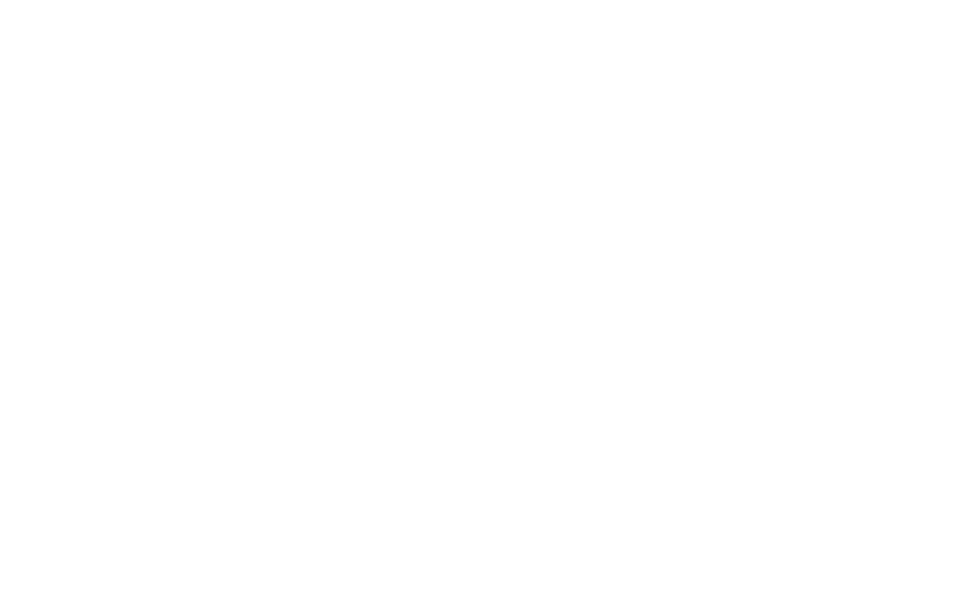
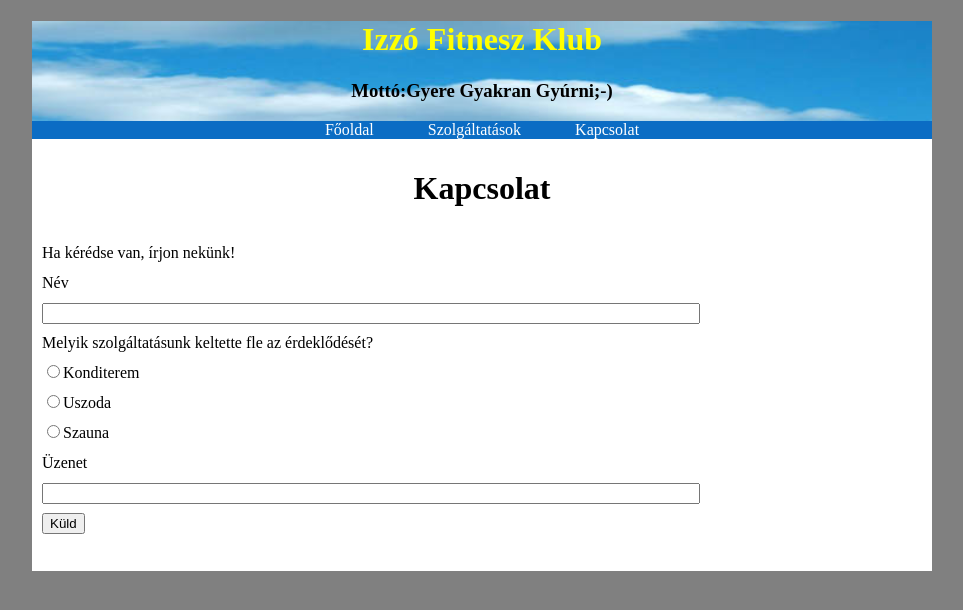
Before and after one commit to sz-levi/FITNESZ, a plain HTML site: page kapcsolat.html in a window 1280 px wide. Shown: the whole page, without its empty margins (158-1121 px from the left). Drawn offline with Linux system fonts and the light colour scheme.

Commit message:
utolsó simítások

```diff
--- a/kapcsolat.html
+++ b/kapcsolat.html
@@ -1,12 +1,48 @@
 <!DOCTYPE html>
-<html lang="en">
+<html lang="hu">
 <head>
     <meta charset="UTF-8">
     <meta http-equiv="X-UA-Compatible" content="IE=edge">
     <meta name="viewport" content="width=device-width, initial-scale=1.0">
-    <title>Document</title>
+    <link rel="stylesheet" href="stilus.css" type="text/css">
+    <title>Fitnesz</title>
 </head>
 <body>
-
+    <div id="wrapper2">
+        <header>
+            <h1 class="koz">Izzó Fitnesz Klub</h1>
+            <h3 class="koz">Mottó:Gyere Gyakran Gyúrni;-)</h3>
+            <nav>
+                <div class="koz">
+                    <a href="http://127.0.0.1:5500/index.html" id="fo">Főoldal</a>
+                    <a href="http://127.0.0.1:5500/szolgaltatasok.html" id="szol">Szolgáltatások</a>
+                    <a href="http://127.0.0.1:5500/kapcsolat.html" id="kap">Kapcsolat</a>
+                </div>
+            </nav>
+        </header>
+        <main>
+            <section>
+                <p class="cim">Kapcsolat</p>
+                <form action="#" method="get">
+                    <div id="nev">
+                        <span>Ha kérédse van, írjon nekünk!</span><br>
+                        <label for="nev">Név</label><br>
+                        <input type="text" id="nev">
+                    </div>
+                    <div id="kerdes">
+                        <label for="szol">Melyik szolgáltatásunk keltette fle az érdeklődését?</label><br>
+                        <input type="radio" name="szol" id="konditerem"><label for="konditerem">Konditerem</label><br>
+                        <input type="radio" name="szol" id="uszoda"><label for="uszoda">Uszoda</label><br>
+                        <input type="radio" name="szol" id="szauna"><label for="szauna">Szauna</label>
+                    </div>
+                    <div id="uzenet">
+                        <label for="uzenet">Üzenet</label><br>
+                        <input type="text" name="uzenet" id="uzenet">
+                    </div>
+                    <input type="submit" name="submit" id="submit" value="Küld">
+                </form>
+            </section>
+        </main>
+    </div>
 </body>
 </html>
--- a/stilus.css
+++ b/stilus.css
@@ -37,6 +37,7 @@ nav{
 }
 #bal{
     float: left;
+    margin-left: 50px;
 
 }
 .cim{
@@ -54,7 +55,7 @@ body{
     background: white;
     width: 900px;
     margin: auto;
-    height: 800px;
+    height: 750px;
 }
 #tjobb{
     /* position: relative; */
@@ -78,3 +79,23 @@ body{
     clear: both;
     margin-top: 50px;
 }
+form{
+    margin-left: 10px;
+    line-height: 30px;
+}
+#uzenet, #nev{
+    width:650px;
+    margin-bottom: 0px;
+}
+#wrapper2{
+    background: white;
+    width: 900px;
+    margin: auto;
+    height: 550px;
+}
+#wrapper3{
+    background: white;
+    width: 900px;
+    margin: auto;
+    height: 650px;
+}
```
Also changed, not shown: szolgaltatasok.html (+1 -1 lines).
